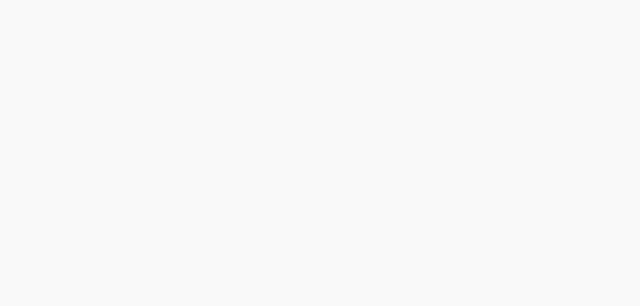
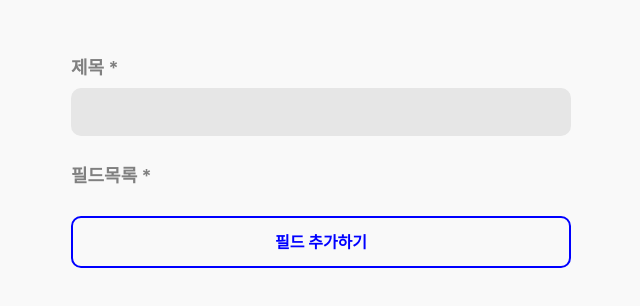
Before and after one commit to wanted-pre-onboarding-09/wanted-codestates-project-9-7-1, a React (Create React App) app: page /create in a window 1280 px wide. Before the commit this address had no page. Shown: the top 306 px of the page, without its empty margins (319-959 px from the left). Built offline with nearby package versions, Linux system fonts and the light colour scheme.

Commit message:
[Add]add field button

```diff
--- a/src/App.js
+++ b/src/App.js
@@ -2,12 +2,14 @@
 import { Route, Routes } from 'react-router-dom';
 import styled from 'styled-components';
 import Home from './components/pages/Home';
+import CreateFormPage from './components/pages/CreateFormPage';
 
 function App() {
   return (
     <WholeContainer>
       <Routes>
         <Route path="/" element={<Home />} />
+        <Route path="/create" element={<CreateFormPage />} />
       </Routes>
     </WholeContainer>
   );
--- /dev/null
+++ b/src/components/atoms/AddFieldButton.js
@@ -0,0 +1,33 @@
+import React from 'react';
+import styled from 'styled-components';
+
+const ButtonWrap = styled.div`
+  min-width: 500px;
+  min-height: 48px;
+  font-size: 1rem;
+  line-height: 48px;
+  border-radius: 10px;
+  border: 2px solid blue;
+  text-align: center;
+  ::after {
+    content: '필드 추가하기';
+    color: blue;
+    font-weight: 700;
+  }
+  margin-top: 20px;
+  padding-left: 10px;
+  padding-right: 10px;
+  cursor: pointer;
+`;
+function HeadLine() {
+  const addField = () => {
+    console.log('필드추가');
+  };
+  return (
+    <div>
+      <ButtonWrap onClick={addField} />
+    </div>
+  );
+}
+
+export default HeadLine;
--- /dev/null
+++ b/src/components/atoms/FieldListHeadLIine.js
@@ -0,0 +1,26 @@
+import React from 'react';
+import styled from 'styled-components';
+
+const Title = styled.div`
+  min-width: 448px;
+  min-height: 40px;
+  font-size: 1rem;
+  /* background: #e6e6e6; */
+  line-height: 40px;
+  /* border: 1px solid black; */
+  ::after {
+    color: gray;
+    font-size: 18px;
+    font-weight: 700;
+    content: '필드목록 *';
+  }
+`;
+function HeadLine() {
+  return (
+    <div>
+      <Title />
+    </div>
+  );
+}
+
+export default HeadLine;
--- a/src/components/atoms/HeadLine.js
+++ /dev/null
@@ -1,20 +0,0 @@
-import React from 'react';
-import styled from 'styled-components';
-
-const Title = styled.div`
-  width: 448px;
-  height: 1000px;
-  color: gray;
-  font-size: 0.75rem;
-  background: #e6e6e6;
-  border: 1px solid black;
-`;
-function HeadLine() {
-  return (
-    <div>
-      <Title />
-    </div>
-  );
-}
-
-export default HeadLine;
--- /dev/null
+++ b/src/components/atoms/InputTitleHeadLine.js
@@ -0,0 +1,26 @@
+import React from 'react';
+import styled from 'styled-components';
+
+const InputWrap = styled.input`
+  min-width: 500px;
+  min-height: 48px;
+  font-size: 1rem;
+  background: #e6e6e6;
+  line-height: 48px;
+  border-radius: 10px;
+  :focus {
+    outline: none;
+  }
+  margin-bottom: 20px;
+  padding-left: 10px;
+  padding-right: 10px;
+`;
+function HeadLine() {
+  return (
+    <div>
+      <InputWrap />
+    </div>
+  );
+}
+
+export default HeadLine;
--- /dev/null
+++ b/src/components/atoms/TitleHeadLine.js
@@ -0,0 +1,26 @@
+import React from 'react';
+import styled from 'styled-components';
+
+const Title = styled.div`
+  min-width: 448px;
+  min-height: 40px;
+  font-size: 1rem;
+  /* background: #e6e6e6; */
+  line-height: 40px;
+  /* border: 1px solid black; */
+  ::after {
+    color: gray;
+    font-size: 18px;
+    font-weight: 700;
+    content: '제목 *';
+  }
+`;
+function HeadLine() {
+  return (
+    <div>
+      <Title />
+    </div>
+  );
+}
+
+export default HeadLine;
--- /dev/null
+++ b/src/components/pages/CreateFormPage.js
@@ -0,0 +1,25 @@
+import React from 'react';
+import styled from 'styled-components';
+import TitleHeadLine from '../atoms/TitleHeadLine';
+import InputWrap from '../atoms/InputTitleHeadLine';
+import FieldListHeadLine from '../atoms/FieldListHeadLIine';
+import AddFieldButton from '../atoms/AddFieldButton';
+
+const CreateFormWrap = styled.div`
+  margin-top: 3rem;
+  display: flex;
+  flex-direction: column;
+`;
+
+function CreateFormPage() {
+  return (
+    <CreateFormWrap>
+      <TitleHeadLine />
+      <InputWrap />
+      <FieldListHeadLine />
+      <AddFieldButton />
+    </CreateFormWrap>
+  );
+}
+
+export default CreateFormPage;
--- a/src/components/pages/Home.js
+++ b/src/components/pages/Home.js
@@ -1,12 +1,7 @@
 import React from 'react';
-import HeadLine from '../atoms/HeadLine';
 
 function Home() {
-  return (
-    <div>
-      <HeadLine />
-    </div>
-  );
+  return <div>홈입니다.</div>;
 }
 
 export default Home;
```
